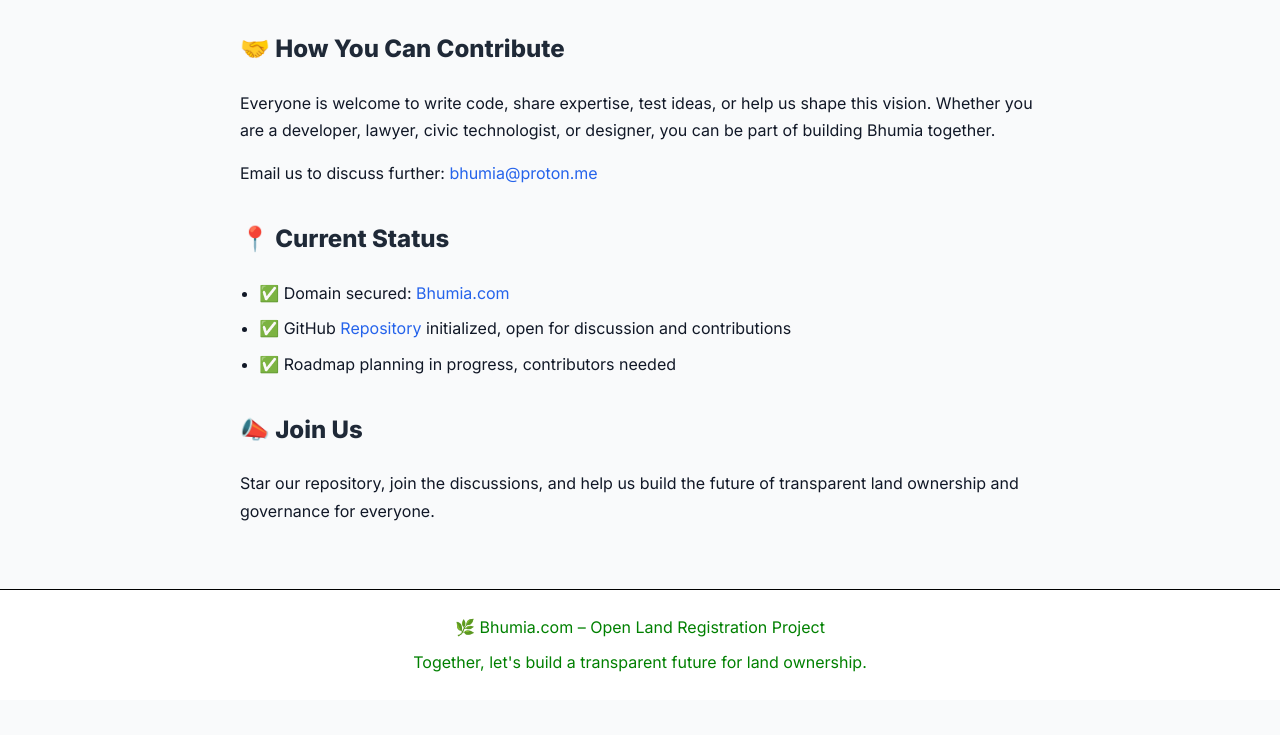
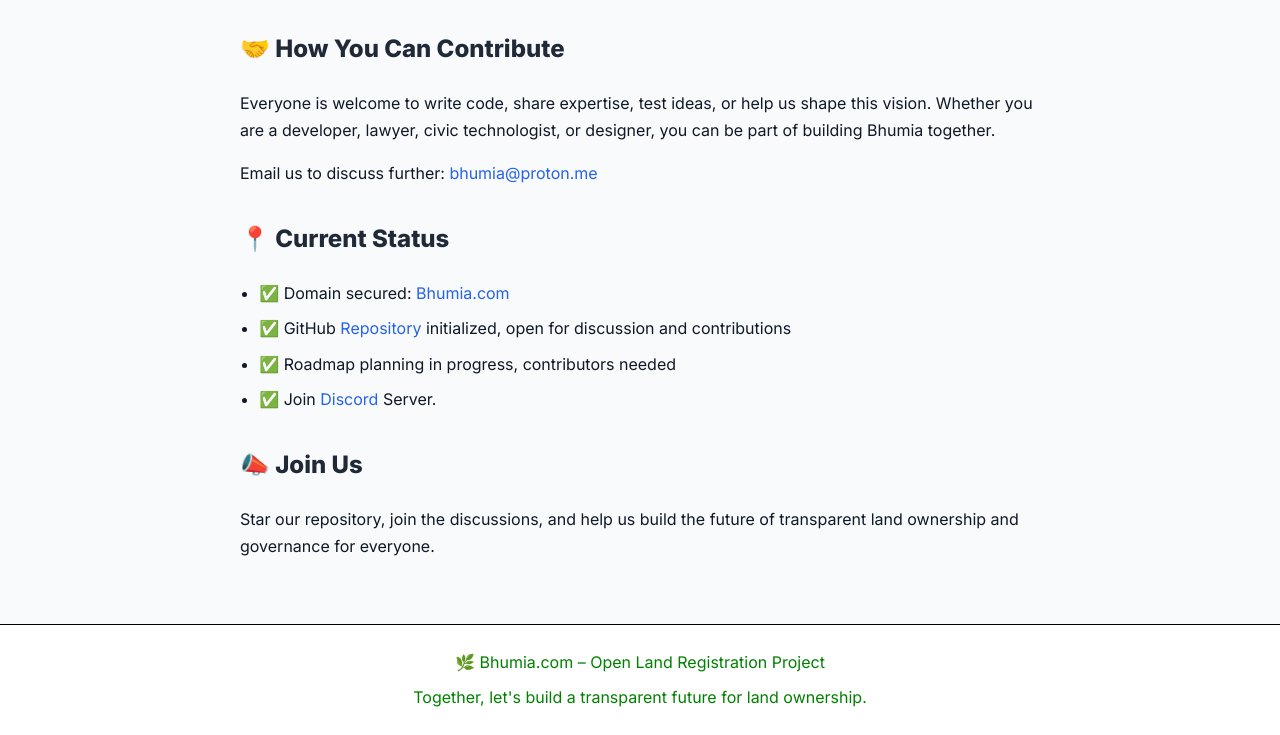
Before and after one commit to mrpawanbishnoi/bhumia, a plain HTML site: page index.html in a window 1280 px wide. Shown: the part 1185-1920 px from the top of the page. Before the commit the page ends 1885 px from the top, so only its background shows below. Drawn offline with Linux system fonts and the light colour scheme.

Commit message:
Update index.html

```diff
--- a/index.html
+++ b/index.html
@@ -78,6 +78,8 @@
         <li>✅ Domain secured: <a href="https://Bhumia.com" target="_blank">Bhumia.com</a></li>
         <li>✅ GitHub <a href="https://github.com/mrpawanbishnoi/bhumia">Repository</a> initialized, open for discussion and contributions </li>
         <li>✅ Roadmap planning in progress, contributors needed</li>
+        <li>✅ Join <a href="https://discord.gg/6SBSPJKT">Discord</a> Server.</li>
+
       </ul>
     </section>
 
```
